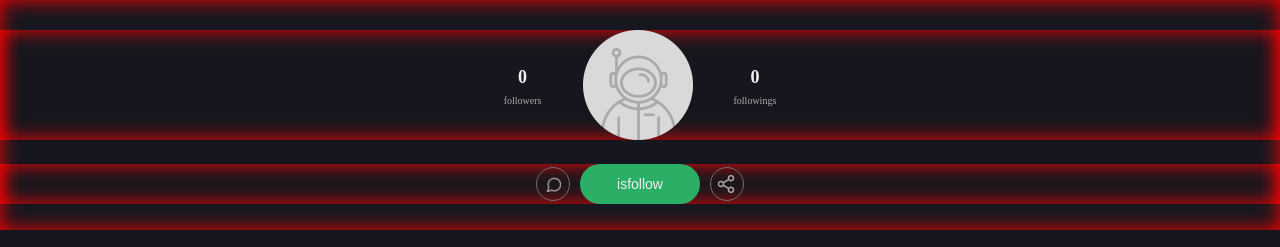
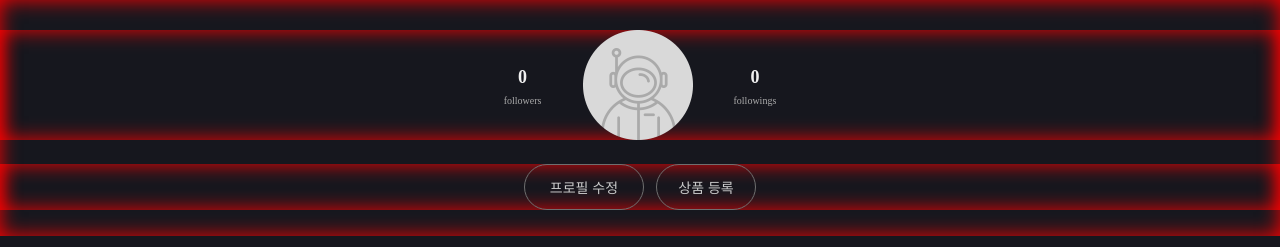
Before and after one commit to FRONTENDSCHOOL5/final-03-code-space, a React (Create React App) app: page /myprofile in a window 1280 px wide. Shown: the top 247 px of the page. Built offline with nearby package versions, Linux system fonts and the light colour scheme; no server answers; a web font is replaced by a local one.

Commit message:
💄Styles : MyProfile 페이지 버튼 수정

```diff
--- a/src/Components/Profile/MainProfile.jsx
+++ b/src/Components/Profile/MainProfile.jsx
@@ -70,9 +70,12 @@ export default function MainProfile() {
       </SProfileInfo>
 
       <SBtnBox>
-        <SChatBtn />
-        <Button width="120px">isfollow</Button>
-        <SShareBtn />
+        <Button width="120px" myProfileBtn={true}>
+          프로필 수정
+        </Button>
+        <Button width="100px" myProfileBtn={true}>
+          상품 등록
+        </Button>
       </SBtnBox>
     </SProfileLayout>
   );
@@ -144,20 +147,9 @@ const SProfileInfo = styled.div`
 
 const SBtnBox = styled.div`
   box-shadow: inset 0 0 20px red;
-  display: flex;
-  justify-content: center;
-  gap: 10px;
-  align-items: center;
+  text-align: center;
+
+  button:first-child {
+    margin-right: 12px;
+  }
 `;
-
-const SChatBtn = styled.button`
-  background: url(${iconChat}) no-repeat center/ 15px 15px;
-  width: 34px;
-  height: 34px;
-  border: 1px solid var(--border-gray);
-  border-radius: 50%;
-`;
-
-const SShareBtn = styled(SChatBtn)`
-  background: url(${iconShare}) no-repeat center/ 20px 20px;
-`;
```
